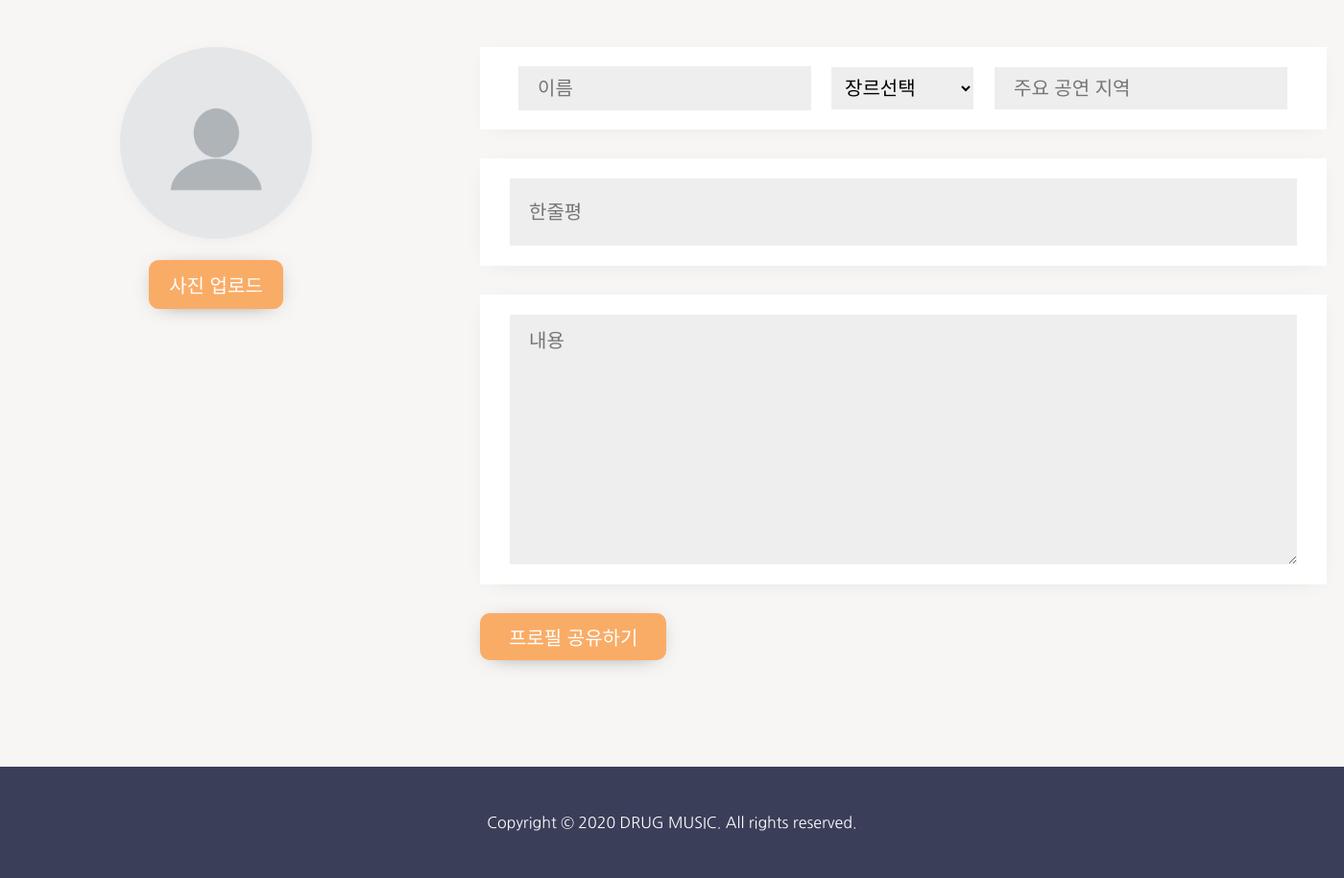
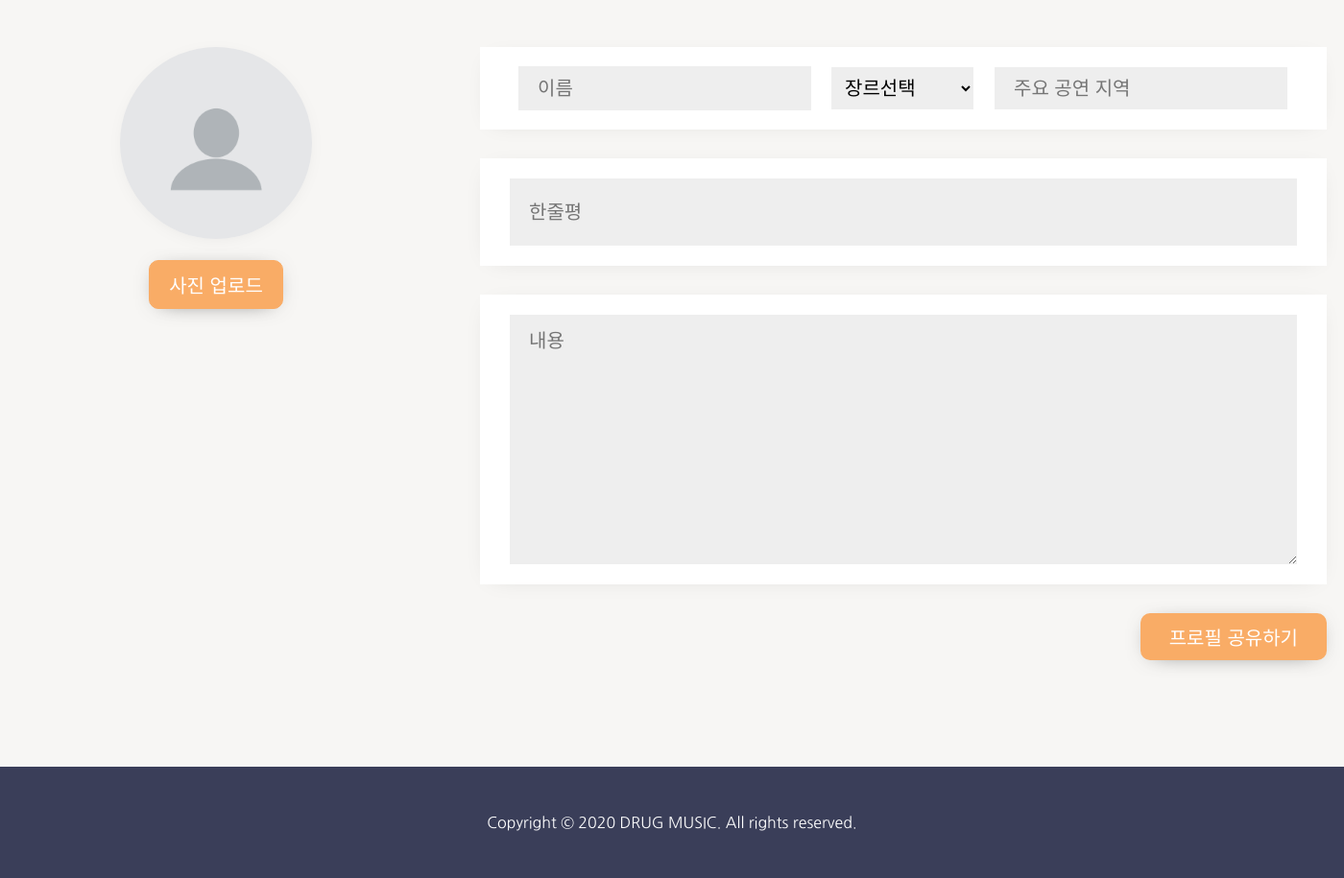
Before and after one commit to 8th-caulion/drugMusic, a Django app: page /profile/new in a window 1400 px wide. Shown: the part 144-1059 px from the top of the page at 96% size. Run offline with Django 3.2, Linux system fonts and the light colour scheme.

Commit message:
[UPDATE] form.html 수정

```diff
--- a/drugMusicProject/drugMusicApp/templates/form.html
+++ b/drugMusicProject/drugMusicApp/templates/form.html
@@ -50,7 +50,7 @@
                     <textarea placeholder="내용" , rows="8" name="text" style=" height: 240px; flex: 1;"></textarea>
                 </div>
 
-                <button class="profile_share" type="submit" style="font-size: 20px;">프로필 공유하기</button>
+                <button class="profile_share" type="submit" style="font-size: 20px; float: right;">프로필 공유하기</button>
             </div>
         </div>
 </div>
```
Also changed, not shown: drugMusicProject/drugMusicApp/migrations/0002_profile_post_date.py (added), drugMusicProject/static/css/form.css (line endings or trailing spaces).
